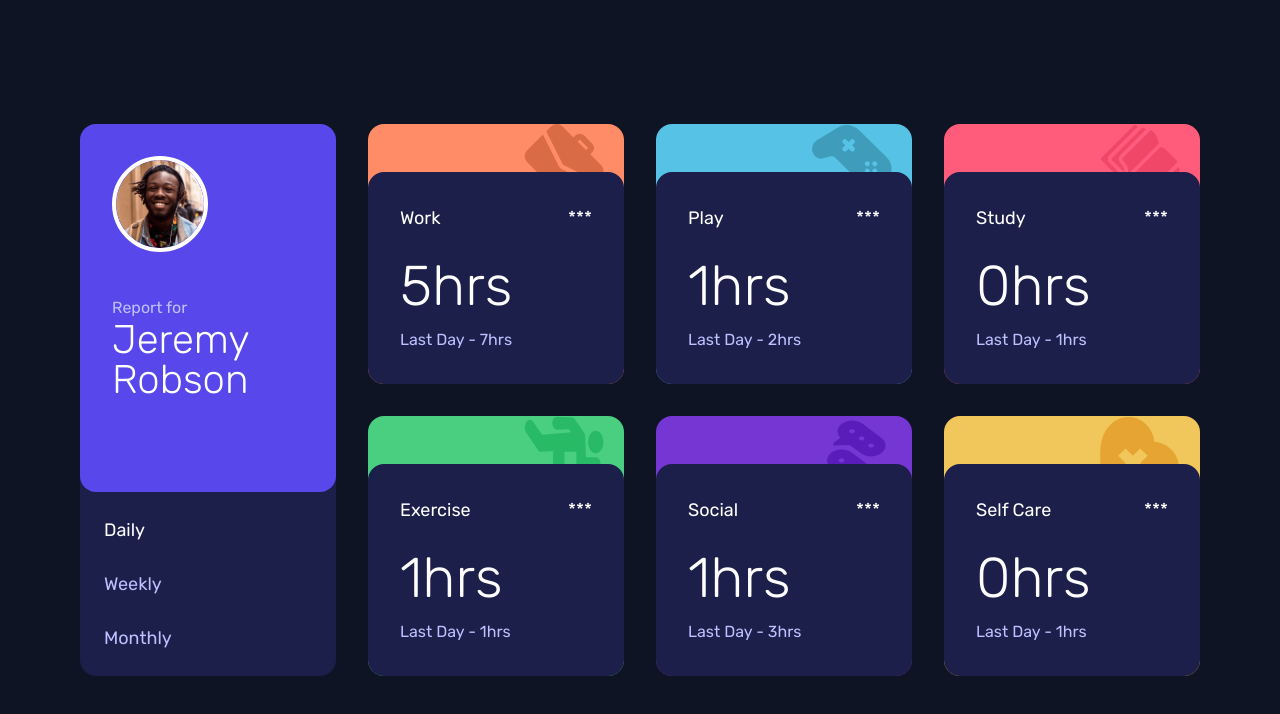
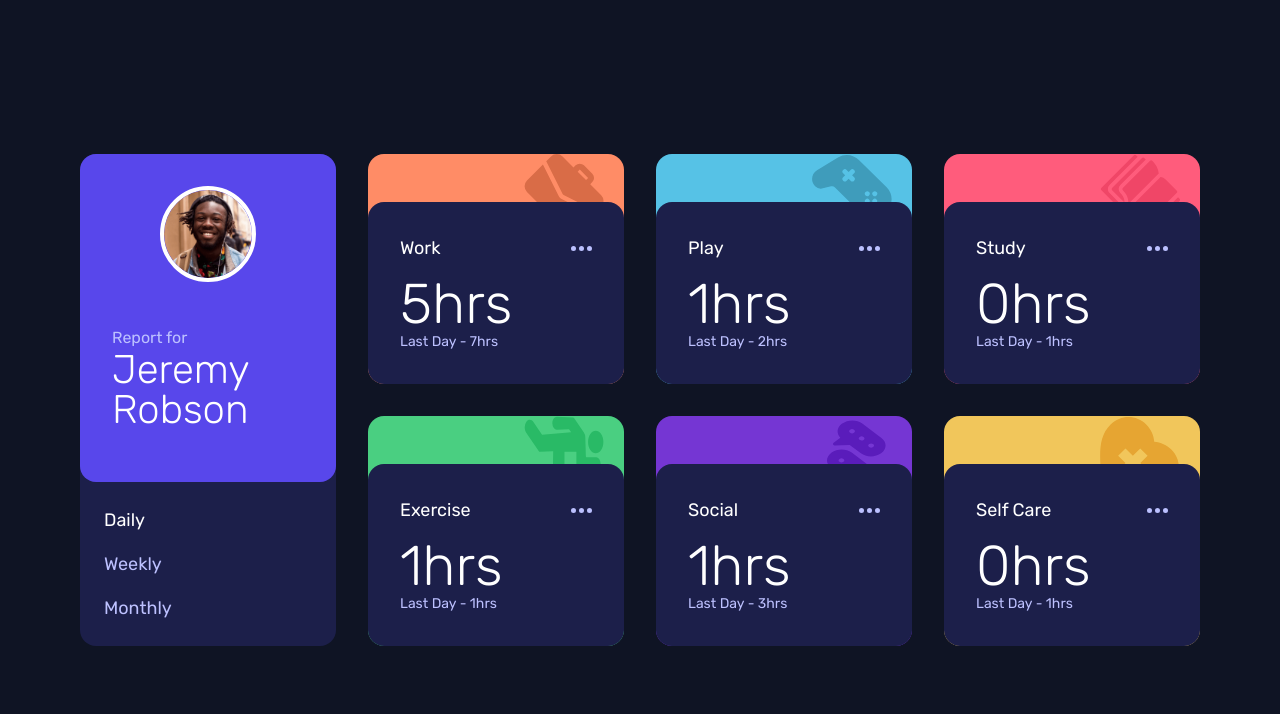
Before and after one commit to SkivaDev/frontendMentor-time-tracking-dashboard, a React (Vite) app: page / in a window 1280 px wide. Shown: the top 714 px of the page. Built offline with nearby package versions, Linux system fonts and the light colour scheme.

Commit message:
part 3 css

```diff
--- a/src/App.jsx
+++ b/src/App.jsx
@@ -34,22 +34,22 @@ function App() {
   };
 
   return (
-    <div className="sm:flex sm:items-center sm:justify-center h-screen p-6">
+    <div className="sm:flex sm:items-center sm:justify-center min-h-screen p-6">
       <section className="grid container gap-8  max-w-[70rem] h-auto w-full">
         <section className="profile bg-darkBlue w-full rounded-2xl">
-          <div className="profile-container h-2/3 rounded-2xl p-8 flex flex-col gap-11">
+          <div className="bg-[hsl(246,80%,60%)] h-2/3 rounded-2xl sm:p-8 p-5 flex sm:flex-col sm:gap-11 gap-8 items-center">
             <img
-              className="h-24 w-24 border-white border-4 rounded-full"
+              className="sm:h-24 sm:w-24 h-16 w-16 border-white border-4 rounded-full"
               src="./assets/images/image-jeremy.png"
               alt="image-jeremy"
 
             />
             <div className="">
-              <h3 className="text-[hsl(236,100%,87%)]">Report for</h3>
-              <h1 className="text-4xl text-[40px] font-light">Jeremy Robson</h1>
+              <h3 className="text-[hsl(236,100%,87%)] sm:text-base text-sm">Report for</h3>
+              <h1 className="sm:text-4xl sm:text-[40px] text-2xl font-light">Jeremy Robson</h1>
             </div>
           </div>
-          <div className="p-6 flex flex-col items-start justify-between h-1/3 text-lg text-[hsl(236,100%,87%)]">
+          <div className="p-6 flex sm:flex-col sm:items-start items-center justify-between h-1/3 text-lg text-[hsl(236,100%,87%)]">
             <button ref={dailyBtnRef} className={`text-white`} onClick={handleDailyBtn}>
               Daily
             </button>
@@ -66,14 +66,14 @@ function App() {
             <div className="flex justify-end px-5">
               <img src={item.background} alt="" className="h-20 w-20" />
             </div>
-            <div className="bg-darkBlue px-8 py-8 rounded-t-2xl flex flex-col flex-nowrap gap-3 ">
-              <header className="flex justify-between text-lg">
-                <h3 className="">{item.title}</h3>
-                <div className="">***</div>
+            <div className="bg-darkBlue px-8 py-8 rounded-t-2xl flex flex-col flex-nowrap gap-6">
+              <header className="flex justify-between items-center sm:text-lg text-base">
+                <h3 className="font-medium sm:font-normal">{item.title}</h3>
+                <img className="" src="./assets/images/icon-ellipsis.svg"></img>
               </header>
-              <div className="flex flex-col flex-nowrap items-start justify-between gap-[0px]">
-                <h2 className="text-[56px] font-light">{item.timeframes[currentMode].current}hrs</h2>
-                <p className="text-[hsl(236,100%,87%)]">
+              <div className="flex sm:flex-col flex-nowrap sm:items-start items-center justify-between gap-[10px]">
+                <h2 className="sm:text-[56px] text-3xl font-light">{item.timeframes[currentMode].current}hrs</h2>
+                <p className="text-[hsl(236,100%,87%)] ms:text-base text-sm">
                   Last {amountOfTime} - {item.timeframes[currentMode].previous}
                   hrs
                 </p>
--- a/src/index.css
+++ b/src/index.css
@@ -18,11 +18,9 @@ body {
 }
 
 
-.profile {
-  grid-area: profile;
-}
 
-.item-0 {
+
+/* .item-0 {
   grid-area: a;
 }
 .item-1 {
@@ -39,22 +37,24 @@ body {
 }
 .item-5 {
   grid-area: f;
-}
+} */
 
 
+@media (min-width: 500px) {
+  .container {
+    grid-template-columns: repeat(auto-fit, minmax(200px, 1fr));
+    grid-template-rows: 1fr 1fr;
+    /* grid-template-areas:
+    "profile a b c"
+    "profile d e f"; */
+  }
+  .profile {
+    /* grid-area: profile; */
+    grid-row: 1/3;
+  }
+ }
 
-.container {
-  grid-template-columns: repeat(auto-fit, minmax(200px, 1fr));
-  grid-template-rows: 1fr 1fr;
-  grid-template-areas:
-  "profile a b c"
-  "profile d e f";
-}
 .container {
   grid-auto-rows: max-content;
   justify-items: center;
 }
-
-.profile-container {
- background-color: hsl(246, 80%, 60%);
-}
--- a/tailwind.config.cjs
+++ b/tailwind.config.cjs
@@ -5,6 +5,9 @@ module.exports = {
     "./src/**/*.{js,ts,jsx,tsx}",
   ],
   theme: {
+    screens: {
+      'sm': '500px',
+    },
     extend: {},
   },
   plugins: [],
```
